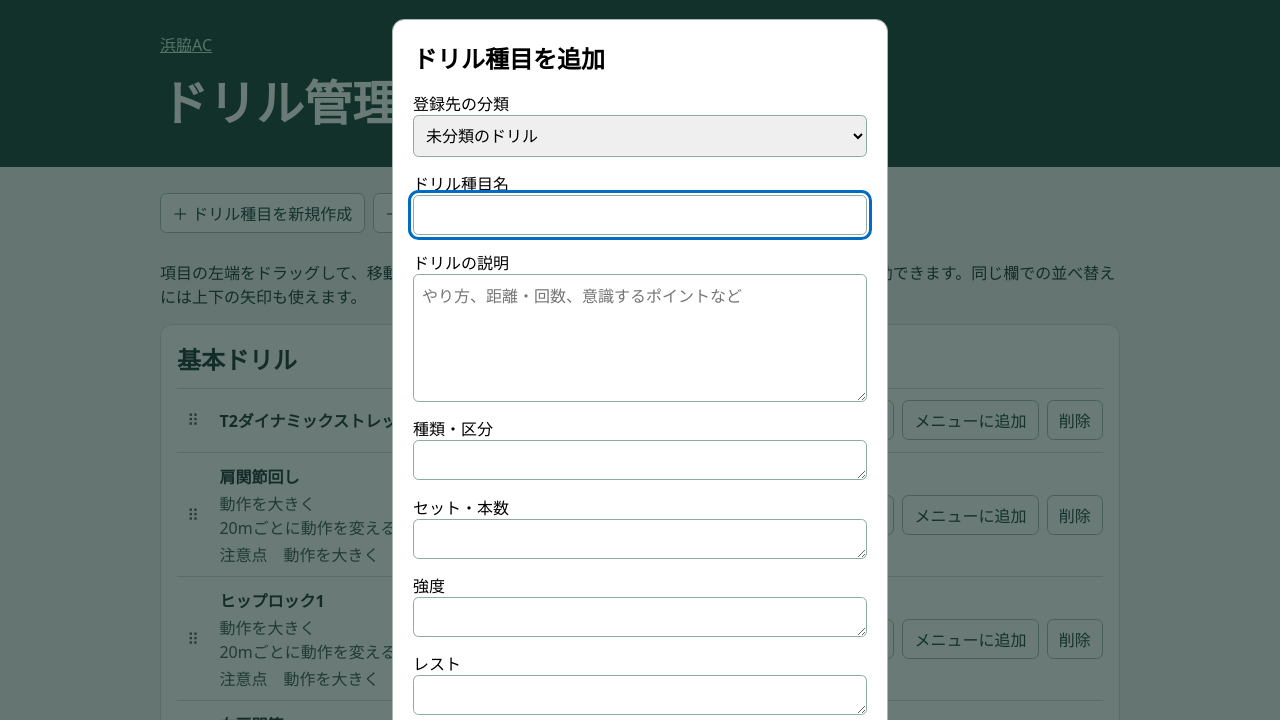
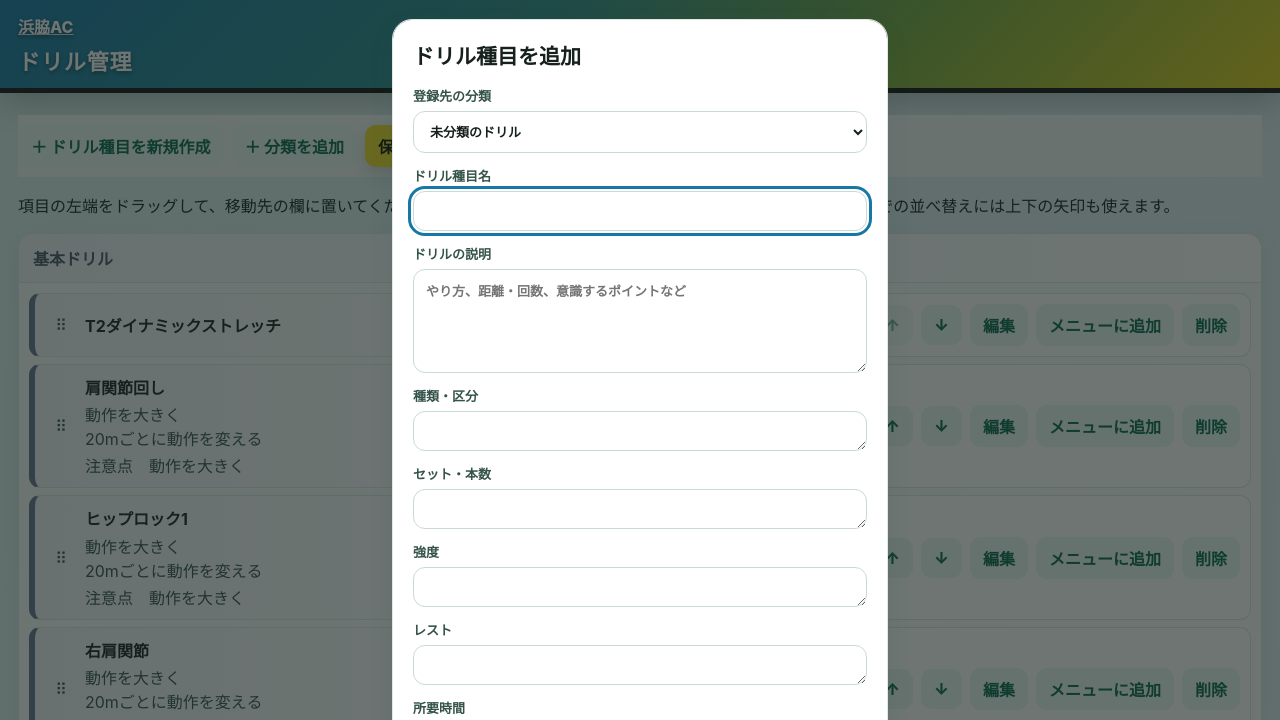
Before and after one commit to hamawakiac/hamawakiac.github.io, a plain HTML site: page drills/index.html in a window 1280 px wide. Both pictures are taken after a click on the button "＋ ドリル種目を新規作成". Shown: the top 720 px of the page. Drawn offline with Linux system fonts and the light colour scheme.

Commit message:
Match drill manager styling to the Hamawaki practice menu

```diff
--- a/drills/index.html
+++ b/drills/index.html
@@ -3,47 +3,77 @@
 <head>
   <meta charset="utf-8">
   <meta name="viewport" content="width=device-width, initial-scale=1">
+  <link rel="icon" href="../menu/favicon.ico?v=20260801">
   <title>ドリル管理 | 浜脇AC</title>
   <style>
-    :root { color-scheme: light; font-family: "Atkinson Hyperlegible Next", system-ui, sans-serif; color: #152d2a; background: #f3f6f2; }
+    :root {
+      color-scheme: light;
+      --accent: #1d8fbf;
+      --bg: #f5f8f7;
+      --text: #16211d;
+      --muted: #35534a;
+      --line: #dfe8e4;
+      --panel: rgba(255,255,255,.92);
+      --shadow: 0 8px 24px rgba(15,83,64,.08);
+    }
     * { box-sizing: border-box; }
-    body { margin: 0; }
-    header { background: #123b33; color: white; padding: 2rem max(1rem, calc((100% - 60rem) / 2)); }
-    header a { color: #c7f0d7; }
-    h1 { margin: .55rem 0 0; font-size: clamp(1.9rem, 5vw, 3rem); }
-    main { max-width: 62rem; margin: auto; padding: 1rem; }
-    h2 { margin-top: 1.6rem; }
-    .section-title h2, h3, ol { margin: 0; }
-    .toolbar, .section-title, .actions { display: flex; align-items: center; gap: .5rem; flex-wrap: wrap; }
-    .toolbar { position: sticky; top: 0; z-index: 1; background: #f3f6f2; padding: .65rem 0; }
-    .toolbar p { margin: 0; font-size: .9rem; }
-    .section-title { justify-content: space-between; }
-    section { background: #fff; border: 1px solid #d3e0d9; border-radius: .75rem; padding: 1rem; margin-bottom: .75rem; }
-    ol { padding: 0; list-style: none; }
-    li { display: grid; grid-template-columns: auto minmax(0, 1fr) auto; align-items: center; gap: .65rem; padding: .65rem 0; border-top: 1px solid #d3e0d9; }
-    li:first-child { margin-top: .75rem; }
-    section.drop-target { outline: 3px solid #08724d; outline-offset: -3px; }
-    li.drop-target { box-shadow: inset 0 3px #08724d; }
+    body {
+      margin: 0;
+      font-family: -apple-system, BlinkMacSystemFont, "Segoe UI", "Noto Sans JP", sans-serif;
+      color: var(--text);
+      background: radial-gradient(circle at top left, rgba(16,185,129,.09), transparent 30%),
+        radial-gradient(circle at top right, rgba(59,130,246,.07), transparent 28%), var(--bg);
+    }
+    header {
+      background: linear-gradient(135deg,#1778a8 0%,#2f8f8b 42%,#78a93f 68%,#e0cf18 100%);
+      color: #fff;
+      padding: 14px max(18px, calc((100% - 1464px) / 2)) 12px;
+      border-bottom: 5px solid #111;
+      box-shadow: 0 8px 30px rgba(0,0,0,.24);
+    }
+    header a { color: inherit; font-weight: 800; text-shadow: 0 2px 4px rgba(0,0,0,.45); }
+    h1 { font-size: 22px; margin: 6px 0 0; font-weight: 900; letter-spacing: .04em; text-shadow: 0 2px 4px rgba(0,0,0,.45); }
+    main { max-width: 1500px; margin: auto; padding: 22px 18px 36px; }
+    .toolbar, .actions { display: flex; align-items: center; gap: 8px; flex-wrap: wrap; }
+    .toolbar { position: sticky; top: 0; z-index: 1; background: var(--bg); padding: 10px 0; }
+    .toolbar p { margin: 0; font-size: 13px; color: var(--muted); }
+    section { background: var(--panel); border: 1px solid var(--line); border-radius: 16px; margin-bottom: 14px; box-shadow: var(--shadow); }
+    .section-title { background: linear-gradient(90deg,#f1f5f9,#fff); border-radius: 15px 15px 0 0; border-bottom: 1px solid var(--line); padding: 12px 14px; }
+    .section-title h2 { margin: 0; font-size: 16px; color: #475569; }
+    section[data-group="sprint"] .section-title { background: linear-gradient(90deg,#fff0f0,#fff); }
+    section[data-group="sprint"] h2 { color: #9f2525; }
+    ol { margin: 0; padding: 10px; list-style: none; }
+    ol:empty { padding: 0; }
+    li {
+      display: grid; grid-template-columns: auto minmax(0,1fr) auto; align-items: center; gap: 8px;
+      border: 1px solid var(--line); border-left: 6px solid #64748b; border-radius: 11px;
+      background: linear-gradient(90deg,#f1f5f9,#fff 42%); padding: 10px;
+    }
+    li + li { margin-top: 7px; }
+    section[data-group="sprint"] li { border-left-color: #ef4444; background: linear-gradient(90deg,#fff0f0,#fff 42%); }
+    section.drop-target { outline: 3px solid var(--accent); outline-offset: -3px; }
+    li.drop-target { box-shadow: inset 0 3px var(--accent); }
     .item-name, .notes { overflow-wrap: anywhere; }
-    .notes { margin: .2rem 0 0; white-space: pre-wrap; color: #39534d; }
-    .empty { margin: .6rem 0 0; color: #39534d; }
-    .handle { cursor: grab; min-width: 2rem; text-align: center; padding: .65rem .25rem; color: #39534d; touch-action: none; user-select: none; -webkit-touch-callout: none; }
-    li.moving { background: #e4f4e9; }
+    .notes { margin: .2rem 0 0; white-space: pre-wrap; color: var(--muted); }
+    .empty { margin: 0; padding: 12px 14px; color: var(--muted); }
+    .handle { cursor: grab; min-width: 2rem; text-align: center; padding: .65rem .25rem; color: var(--muted); touch-action: none; user-select: none; -webkit-touch-callout: none; }
+    li.moving { background: #eef8fb; }
     button, input, textarea, select { font: inherit; }
-    button { cursor: pointer; color: #173c33; background: white; border: 1px solid #a5bbb0; border-radius: .4rem; padding: .42rem .7rem; min-height: 2.5rem; }
+    button { cursor: pointer; color: #08684d; background: #eaf8f2; border: 1px solid transparent; border-radius: 11px; padding: 8px 12px; min-height: 40px; font-weight: 800; }
+    button:hover:enabled { background: #dff5ec; }
     button:disabled { cursor: default; opacity: .55; }
-    button.primary { color: #fff; background: #086146; border-color: #086146; }
-    button.danger { color: #91291e; }
-    :focus-visible { outline: 3px solid #036bc4; outline-offset: 2px; }
-    dialog { width: min(31rem, calc(100% - 2rem)); border: 1px solid #a5bbb0; border-radius: .75rem; padding: 1.25rem; }
-    dialog::backdrop { background: #122b27a0; }
-    dialog h2 { margin: 0 0 1rem; }
-    label { display: block; margin-bottom: .9rem; }
-    input, textarea, select { display: block; width: 100%; padding: .5rem; border: 1px solid #8aada0; border-radius: .35rem; }
+    button.primary, button.primary:hover:enabled { color: #111; background: #f3df24; box-shadow: 0 8px 18px rgba(0,0,0,.13); }
+    button.danger, button.danger:hover:enabled { color: #b91c1c; background: #fff1f2; border-color: #fecdd3; }
+    :focus-visible { outline: 3px solid #1778a8; outline-offset: 2px; }
+    dialog { width: min(31rem, calc(100% - 2rem)); color: var(--text); border: 1px solid var(--line); border-radius: 20px; padding: 20px; box-shadow: var(--shadow); }
+    dialog::backdrop { background: rgba(22,33,29,.62); }
+    dialog h2 { margin: 0 0 16px; font-size: 21px; }
+    label { display: block; margin-bottom: 13px; color: var(--muted); font-size: 13px; font-weight: 800; }
+    input, textarea, select { display: block; width: 100%; margin-top: 6px; padding: 11px 12px; color: var(--text); background: #fff; border: 1px solid #cadad4; border-radius: 12px; }
     #item-group-label[hidden] { display: none; }
     textarea { resize: vertical; }
-    @media (max-width: 38rem) {
-      li { grid-template-columns: auto minmax(0, 1fr); }
+    @media (max-width: 48rem) {
+      li { grid-template-columns: auto minmax(0,1fr); }
       li .actions { grid-column: 2; }
     }
   </style>
```
